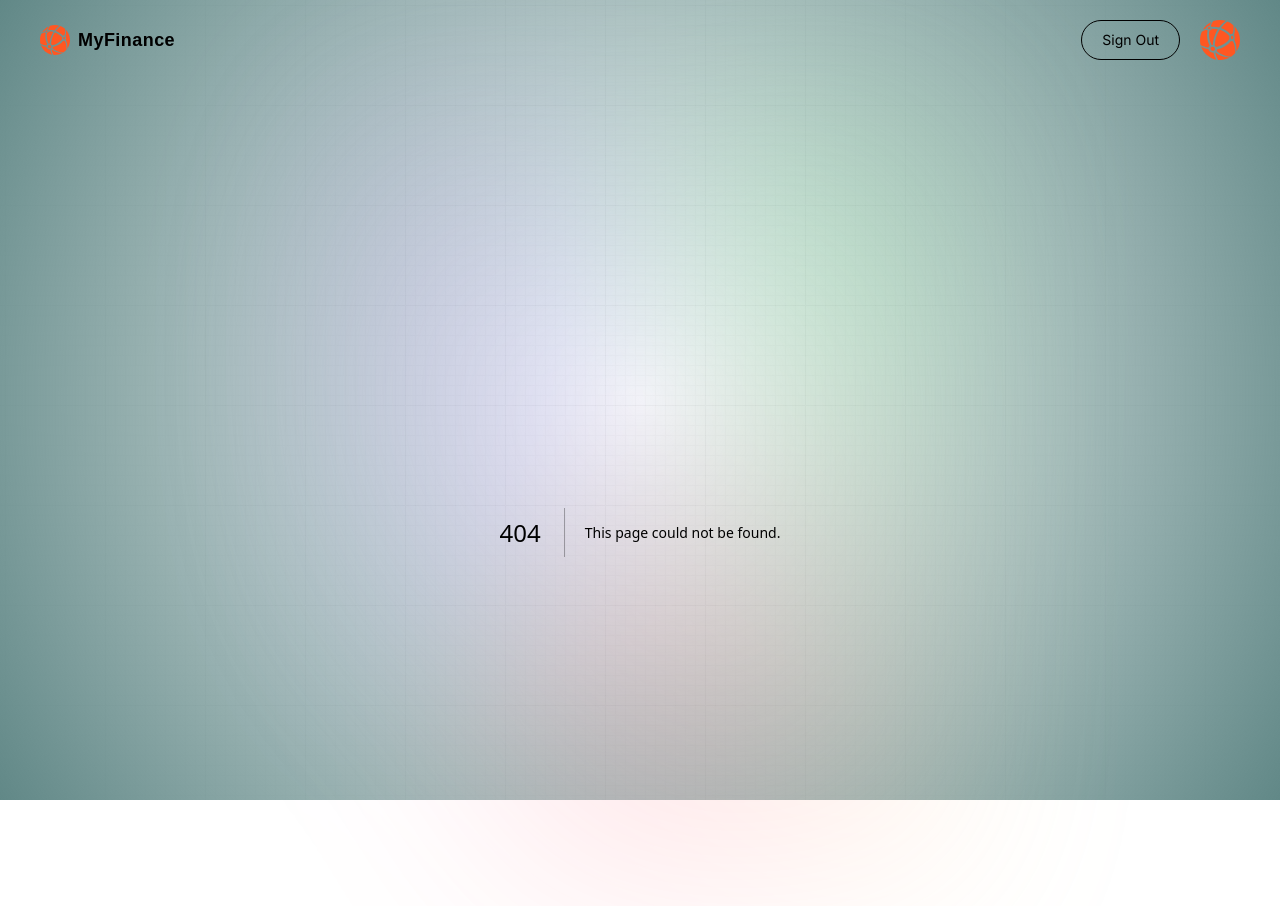
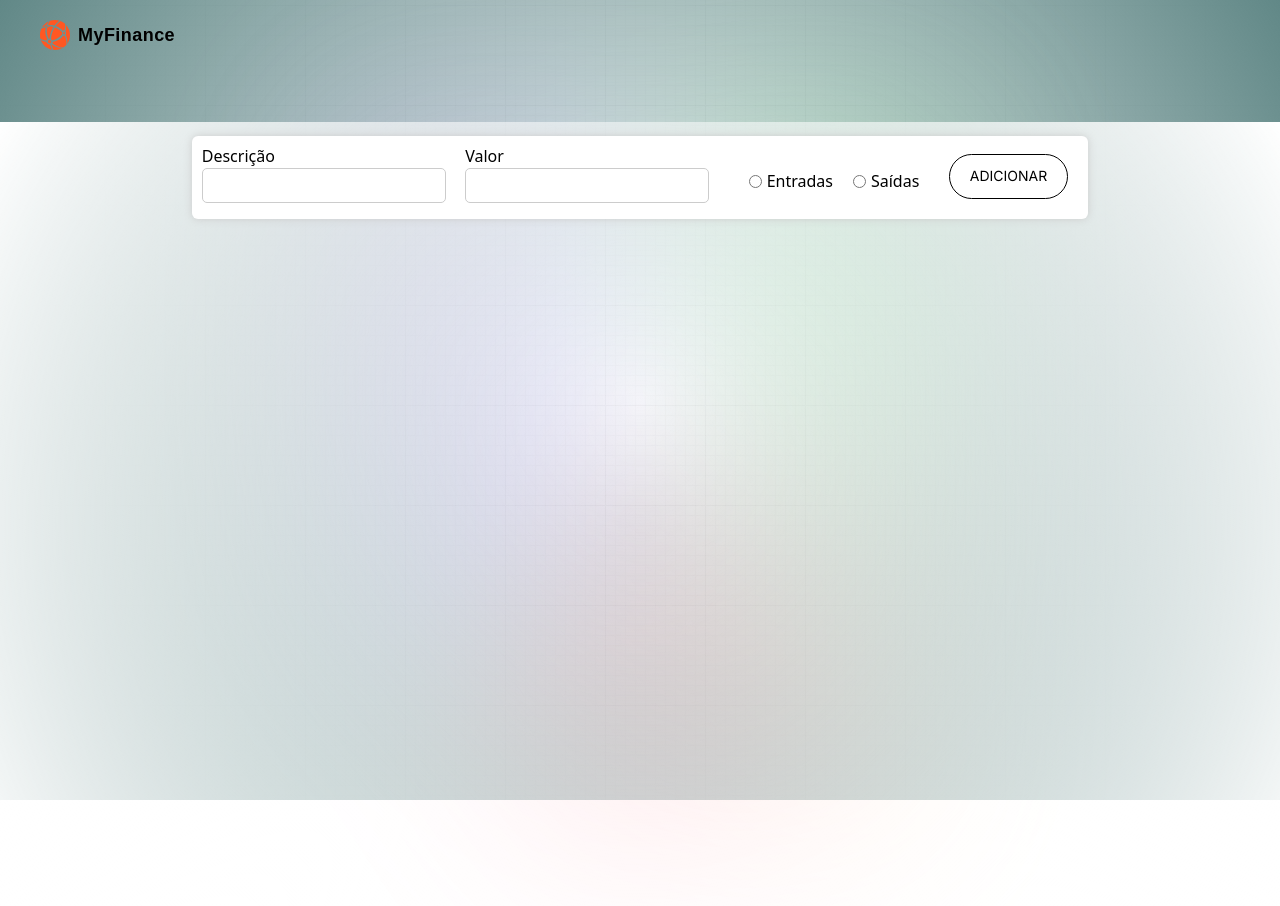
Before and after one commit to serjsouzar/MyFinance, a Next.js app: page /user-page in a window 1280 px wide. Before the commit this address had no page. Shown: the top 906 px of the page. Built offline with nearby package versions, Linux system fonts and the light colour scheme; no server answers.

Commit message:
database/nextauth setted

```diff
--- /dev/null
+++ b/app/api/auth/[...nextauth]/route.js
@@ -0,0 +1,52 @@
+import NextAuth from "next-auth";
+import GoogleProvider from "next-auth/providers/google";
+
+//import User from "@models/user";
+//import { connectToDb } from "@utils/database";
+
+
+const handler = NextAuth({
+  providers: [
+    GoogleProvider({
+      clientId: process.env.GOOGLE_ID,
+      clientSecret: process.env.GOOGLE_CLIENT_SECRET,
+    }),
+  ],
+
+  async session({session}) {
+    const sessionUser = await User.findOne({
+      email: session.user.email
+    })
+
+    session.user.id = sessionUser._id.toString();
+
+    return session
+  },
+
+  async signIn({profile}) {
+    try {
+      await connectToDb()
+
+      //check if a user already exists
+      const userExists = await User.findOne({
+        email: profile.email
+      })
+
+      //if not, create a user
+      if(!userExists) {
+        await User.create({
+          email: profile.email,
+          username: profile.name.replace(" ", "").toLowerCase(),
+          image: profile.picture
+        })
+      }
+
+      return true
+  } catch (error) {
+    console.log("Error ", error)
+    return false
+  }
+}
+})
+
+export {handler as GET, handler as POST}
--- /dev/null
+++ b/app/user-page/page.jsx
@@ -0,0 +1,14 @@
+import Form from '@/components/Form'
+import React from 'react'
+
+const UserPage = () => {
+  return (
+    <div className="home">
+      <div className="home_div">
+        <Form />
+      </div>
+    </div>
+  )
+}
+
+export default UserPage
--- a/components/Form.jsx
+++ b/components/Form.jsx
@@ -12,7 +12,7 @@ const Form = () => {
           <label>Valor</label>
           <input className="input_style" type="number" />
         </div>
-
+        <div className="radio_container">
           <div className="radio">
             <input className="radio_input" type="radio" />
             <label>Entradas</label>
@@ -21,7 +21,10 @@ const Form = () => {
             <input className="radio_input" type="radio" />
             <label>Saídas</label>
           </div>
-        <button className="form_btn">ADICIONAR</button>
+        </div>
+        <div className="form_btn">
+          <button className="outline_btn">ADICIONAR</button>
+        </div>
       </div>
     </>
   );
--- a/components/Home.jsx
+++ b/components/Home.jsx
@@ -1,21 +1,33 @@
-"use client"
+"use client";
 
 import Image from "next/image";
 import { useState, useEffect } from "react";
-import {signIn, signOut, useSession, getProviders} from "next-auth/react"
-import Form from "./Form";
+import { signIn, useSession, getProviders } from "next-auth/react";
+import { useRouter } from "next/navigation";
+
+import Link from "next/link";
 
 const Home = () => {
+  const { data: session } = useSession();
+  const router = useRouter();
 
-const isUserLoggedIn = true
+  const [providers, setProviders] = useState(null);
 
-  return ( <> {isUserLoggedIn ? (
-    <div className="home">
-      <div className="home_div">
-        <Form />
-      </div>
-    </div>
-  ) :
+  useEffect(() => {
+    const setUpProviders = async () => {
+      const response = await getProviders();
+
+      setProviders(response);
+    };
+    setUpProviders();
+  }, []);
+
+  return (
+    <>
+      {" "}
+      {session?.user ? (
+        router.push("/user-page")
+      ) : (
         <div className="flex-col space-y-6 sm:space-y-60">
           <section className="w-full flex-center flex-col">
             <h1 className="head_text text-center sm:flex flex-col flex-center">
@@ -31,25 +43,38 @@ const isUserLoggedIn = true
             </h1>
 
             <p className="desc text-center">
-        MyFinance é uma plataforma online para registro e consulta das suas
-        finanças. Clique em sign in e comece agora!
+              MyFinance é uma plataforma online para registro e consulta das
+              suas finanças. Clique em sign in e comece agora!
             </p>
 
             <br />
             <br />
-      <button type="button" className="outline_btn ">
+            {providers &&
+              Object.values(providers).map((provider) => (
+                  <button
+                    type="button"
+                    key={provider.name}
+                    onClick={() => signIn(provider.id)}
+                    className="black_btn"
+                  >
                     Sign In
                   </button>
+              ))}
           </section>
 
           <footer className="flex flex-col flex-center">
-      <p className="desc">
-        Powered by
-      </p>
-      <Image width={50} height={50} src="/images/nextLogo.png"/>
+            <p className="desc">Powered by</p>
+            <Image
+              width={50}
+              height={50}
+              src="/images/nextLogo.png"
+              alt="next-logo"
+            />
           </footer>
         </div>
-}</>)
-}
+      )}
+    </>
+  );
+};
 
-export default Home
+export default Home;
--- a/components/Nav.jsx
+++ b/components/Nav.jsx
@@ -1,20 +1,46 @@
 "use client";
 
 import Image from "next/image";
-import Link from "next/link";
 import React from "react";
 import { useState, useEffect } from "react";
-import { signIn, signOut, useSession, getProviders } from "next-auth/react";
+import { signOut, useSession, getProviders } from "next-auth/react";
+import Link from "next/link";
+import { usePathname, useRouter } from "next/navigation";
+
 
 const Nav = () => {
-  const isUserLoggedIn = true;
+  const { data: session } = useSession();
+
+  const [providers, setProviders] = useState(null);
+
+  const router = useRouter();
+  const pathName = usePathname()
+
+  function handleLogOut() {
+    try {
+      if(pathName === "/user-page")
+      router.push("/")
+       signOut()
+    } catch (error) {
+      console.log(error)
+    }
+  }
+
+  useEffect(() => {
+    const setUpProviders = async () => {
+      const response = await getProviders();
+
+      setProviders(response);
+    };
+    setUpProviders();
+  }, []);
 
   return (
     <nav
       className="flex-between w-screen p-10 mb-8 pt-5"
       style={{ background: "transparent" }}
     >
-      <Link href="/" className="flex gap-2 flex-center">
+      <div className="flex gap-2 flex-center">
         <Image
           src="/images/logo.svg"
           alt="Promptopia Logo"
@@ -24,14 +50,30 @@ const Nav = () => {
         />
 
         <p className="logo_text">MyFinance</p>
-      </Link>
-      {isUserLoggedIn ? (
+      </div>
+
+      {session?.user ? (
         <div className="flex gap-3 md:gap-5">
-          <button type="button" onClick={signOut} className="outline_btn">
-            Sign Out
-          </button>
+          <Link href="/">
+            {router.push("/")}
+            <button
+              type="button"
+              onClick={() => {
+                signOut();
+              }}
+              className="outline_btn"
+            >
+              Sign Out
+            </button>
+          </Link>
 
-          <Image src="/images/logo.svg" width={40} height={40} alt="user-image"/>
+          <Image
+            src={session?.user.image}
+            width={40}
+            height={40}
+            alt="user-image"
+            className="rounded-full"
+          />
         </div>
       ) : (
         <></>
--- /dev/null
+++ b/models/user.js
@@ -0,0 +1,21 @@
+import { Schema, model, models } from 'mongoose'
+
+const UserSchema = new Schema({
+  email: {
+    type: String,
+    unique: [true, 'Email already exists'],
+    required: [true, 'Email is required!']
+  },
+  username: {
+    type: String,
+    required: [true, 'Username is required!'],
+    match: [/^(?=.{8,20}$)(?![_.])(?!.*[_.]{2})[a-zA-Z0-9._]+(?<![_.])$/, "Username invalid, it should contain 8-20 alphanumeric letters and be unique!"]
+  },
+  image: {
+    type: String,
+  }
+});
+
+const User = models.User || model("User", UserSchema);
+
+export default User;
--- a/styles/global.css
+++ b/styles/global.css
@@ -55,12 +55,25 @@
 .form_btn {
   padding: 5px 10px;
   margin-top: 5px;
-  border: none;
-  border-radius: 5px;
-  cursor: pointer;
-  color: white;
-  background-color: teal;
   margin-bottom: 15px;
+  display: flex;
+}
+
+.radio_container {
+  display: flex
+}
+
+@media screen and (max-width: 640px) {
+  .form_container {
+    justify-content:center;
+    align-items:center
+  }
+
+  .form_btn {
+    justify-content:center;
+    align-items:center
+  }
+
 }
 
 .main {
@@ -95,6 +108,12 @@
   filter: invert(1);
 }
 
+@media screen and (max-width: 640px) {
+  .main {
+    padding: 0;
+  };
+}
+
 .gradient {
   height: fit-content;
   z-index: 3;
@@ -120,12 +139,6 @@
   opacity: 0.15;
 }
 
-@media screen and (max-width: 640px) {
-  .main {
-    padding: 0;
-  }
-}
-
 /* Tailwind Styles */
 
 .app {
@@ -138,6 +151,10 @@
 
 .outline_btn {
   @apply rounded-full border border-black bg-transparent py-1.5 px-5 text-black transition-all hover:bg-black hover:text-white text-center text-sm font-inter flex items-center justify-center;
+}
+
+.outline_btn2 {
+  @apply rounded-full border border-black bg-transparent py-0.5	px-5 text-black transition-all hover:bg-black hover:text-white text-center text-sm font-inter flex items-center justify-center;
 }
 
 .head_text {
--- /dev/null
+++ b/utils/database.js
@@ -0,0 +1,24 @@
+import mongoose from "mongoose";
+
+let isConnected = false
+
+export const connectToDb = async () => {
+  mongoose.set('strictQuery', true)
+
+
+  if(isConnected){
+    console.log("MongoDb already connected")
+    return
+  }
+  try {
+    await mongoose.connect(process.env.MONGODB_URI, {
+      dbName: "finances",
+      useNewUrlParser: true,
+      useUnifiedTopology: true,
+    })
+
+    isConnected = true
+  } catch (error) {
+    console.log("Error ",error)
+  }
+}
```
Lines whose indentation alone changed are shown as unchanged.
